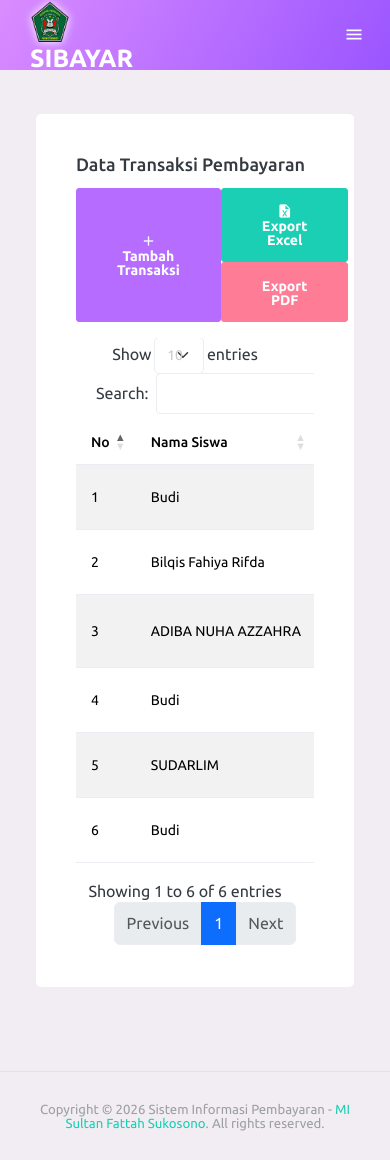
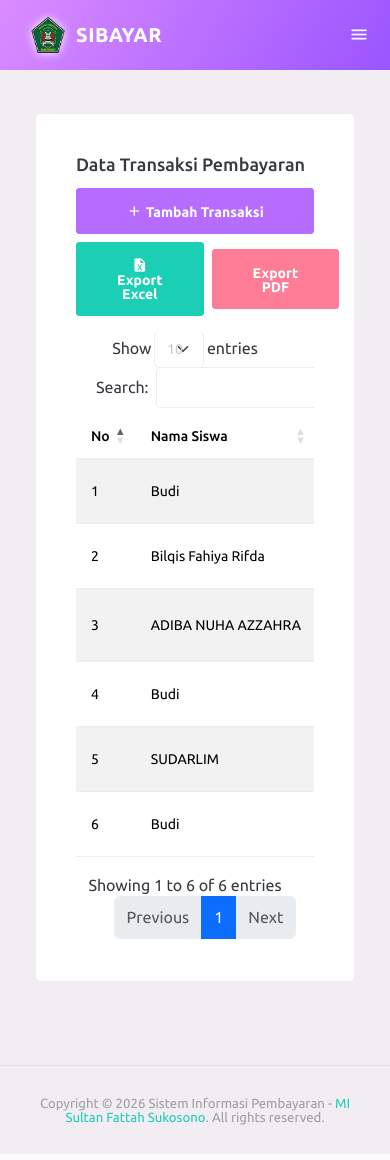
Before and after one commit to dewecorp/spp, a PHP site: page /spp/transaksi/transaksi.php in a window 390 px wide. Run offline with PHP 8.4, Linux system fonts and the light colour scheme; a user stored in the database is signed in; data comes from the database, SQL or seed files in the repository; some libraries are stand-ins or nearby versions.

Commit message:
update mobile menu

```diff
--- a/data/siswa.php
+++ b/data/siswa.php
@@ -249,7 +249,7 @@ $jumlah_siswa = mysqli_num_rows($query_siswa);
             <div class="card-body">
                 <h4 class="card-title">Data Siswa</h4>
 
-                <div class="d-flex justify-content-between mb-3 align-items-center">
+                <div class="toolbar d-flex justify-content-between mb-3 align-items-center">
                     <div>
                         <button type="button" class="btn btn-primary" data-bs-toggle="modal" data-bs-target="#modalTambah">
                             <i class="mdi mdi-plus"></i> Tambah Siswa
@@ -277,7 +277,7 @@ $jumlah_siswa = mysqli_num_rows($query_siswa);
                 </div>
 
                 <form action="" method="post" id="formMultiHapus">
-                    <div class="mb-2 d-flex justify-content-between align-items-center">
+                    <div class="toolbar-secondary mb-2 d-flex justify-content-between align-items-center">
                         <div>
                             <button type="button" id="btnMultiHapus" class="btn btn-danger btn-sm">
                                 <i class="mdi mdi-delete"></i> Hapus Terpilih
--- a/template/header.php
+++ b/template/header.php
@@ -65,10 +65,29 @@ if (!isset($_SESSION['login']) || !isset($_SESSION['nama_lengkap']) || !isset($_
                 padding-left: 15px;
             }
             .navbar .navbar-brand-wrapper .navbar-brand.brand-logo {
-                display: block !important;
+                display: flex !important;
+                align-items: center !important;
             }
             .navbar .navbar-brand-wrapper .navbar-brand.brand-logo-mini {
                 display: none !important;
+            }
+            .navbar .navbar-brand-wrapper .navbar-brand.brand-logo img {
+                width: 36px !important;
+                height: 36px !important;
+                margin-right: 8px !important;
+            }
+            .navbar .navbar-brand-wrapper h3 {
+                font-size: 1.25rem !important;
+                line-height: 1.2 !important;
+                letter-spacing: .5px !important;
+                margin: 0 !important;
+                white-space: nowrap !important;
+            }
+            .navbar .navbar-menu-wrapper {
+                padding-right: 10px !important;
+            }
+            .navbar .navbar-menu-wrapper .navbar-toggler {
+                margin-left: auto !important;
             }
         }
 
@@ -142,6 +161,26 @@ if (!isset($_SESSION['login']) || !isset($_SESSION['nama_lengkap']) || !isset($_
         .navbar.default-layout .navbar-menu-wrapper .mdi {
             color: #ffffff !important;
         }
+
+        /* Responsive toolbars and buttons on mobile */
+        @media (max-width: 768px) {
+            .toolbar,
+            .toolbar-secondary {
+                flex-direction: column !important;
+                align-items: stretch !important;
+                gap: .5rem !important;
+            }
+            .toolbar .btn,
+            .toolbar-secondary .btn {
+                width: 100% !important;
+            }
+            .toolbar .input-group {
+                width: 100% !important;
+            }
+            .toolbar select {
+                width: 100% !important;
+            }
+        }
     </style>
 </head>
 <body>
--- a/transaksi/transaksi.php
+++ b/transaksi/transaksi.php
@@ -231,11 +231,13 @@ if (isset($_GET['hapus_transaksi'])) {
         <div class="card">
             <div class="card-body">
                 <h4 class="card-title">Data Transaksi Pembayaran</h4>
-                <div class="d-flex justify-content-between mb-3">
-                    <button type="button" class="btn btn-primary" data-bs-toggle="modal" data-bs-target="#modalTambah">
-                        <i class="mdi mdi-plus"></i> Tambah Transaksi
-                    </button>
-                    <div>
+                <div class="toolbar d-flex justify-content-between mb-3 align-items-center" style="gap: .5rem;">
+                    <div class="d-flex align-items-center" style="gap: .5rem;">
+                        <button type="button" class="btn btn-primary" data-bs-toggle="modal" data-bs-target="#modalTambah">
+                            <i class="mdi mdi-plus"></i> Tambah Transaksi
+                        </button>
+                    </div>
+                    <div class="d-flex align-items-center" style="gap: .5rem;">
                         <a href="export_excel.php" class="btn btn-success" target="_blank">
                             <i class="mdi mdi-file-excel"></i> Export Excel
                         </a>
```
